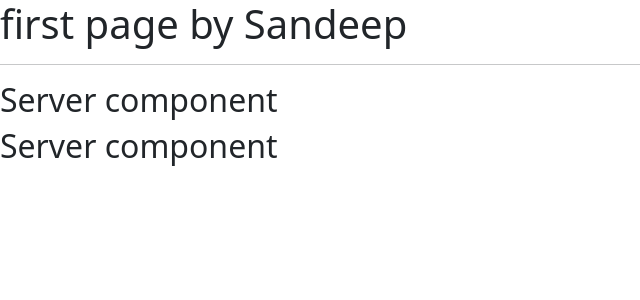
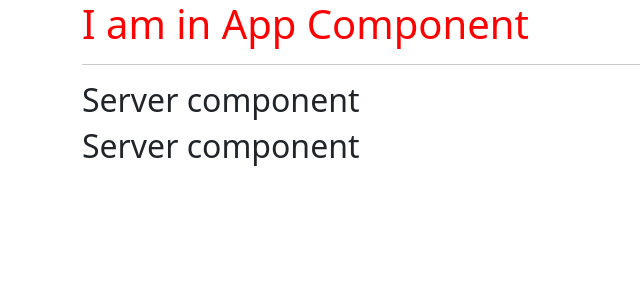
Before and after one commit to sandeep100690/agPro, an Angular app: page / in a window 1280 px wide. Shown: the top 300 px of the page, without its empty margins (0-640 px from the left). Built offline with nearby package versions, Linux system fonts and the light colour scheme.

Commit message:
styles in ag

```diff
--- a/src/app/app.component.html
+++ b/src/app/app.component.html
@@ -1,8 +1,9 @@
-<h1>first page by Sandeep</h1>
-
-<hr>
-
-<app-servers></app-servers>
-
-
-<router-outlet></router-outlet>
+<div class="container">
+    <div class="row">
+        <div class="col-xs-12">
+            <h1>I am in App Component</h1>
+            <hr>
+            <app-servers></app-servers>
+        </div>
+    </div>
+</div>
--- a/src/app/app.component.scss
+++ b/src/app/app.component.scss
@@ -0,0 +1,3 @@
+h1{
+    color: blue;
+}
--- a/src/app/app.component.ts
+++ b/src/app/app.component.ts
@@ -3,7 +3,12 @@ import { Component } from '@angular/core';
 @Component({
   selector: 'app-root',
   templateUrl: './app.component.html',
-  styleUrls: ['./app.component.scss']
+  // styleUrls: ['./app.component.scss']
+  styles: [`
+    h1{
+      color:red;
+    }
+  `]
 })
 
 export class AppComponent {
--- a/src/app/servers/servers.component.ts
+++ b/src/app/servers/servers.component.ts
@@ -2,7 +2,10 @@ import { Component, OnInit } from '@angular/core';
 
 @Component({
   selector: 'app-servers',
-  templateUrl: './servers.component.html',
+  template: `
+    <app-server></app-server>
+    <app-server></app-server>
+  `,
   styleUrls: ['./servers.component.scss']
 })
 export class ServersComponent implements OnInit {
```
